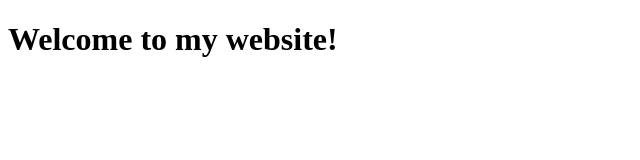
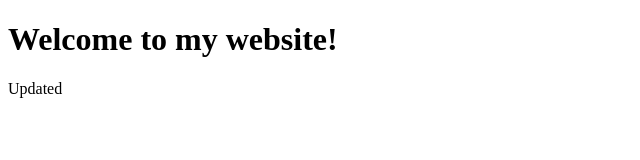
Before and after one commit to daneshwaritorgal7-art/poorva-cse, a plain HTML site: page index.html in a window 1280 px wide. Shown: the full height of the page, 0-640 px from the left. Drawn offline with Linux system fonts and the light colour scheme.

Commit message:
Update index.html

```diff
--- a/index.html
+++ b/index.html
@@ -5,5 +5,6 @@
 </head>
 <body>
  <h1>Welcome to my website!</h1>
+  <p>Updated</p>
 </body>
 </html>
```
